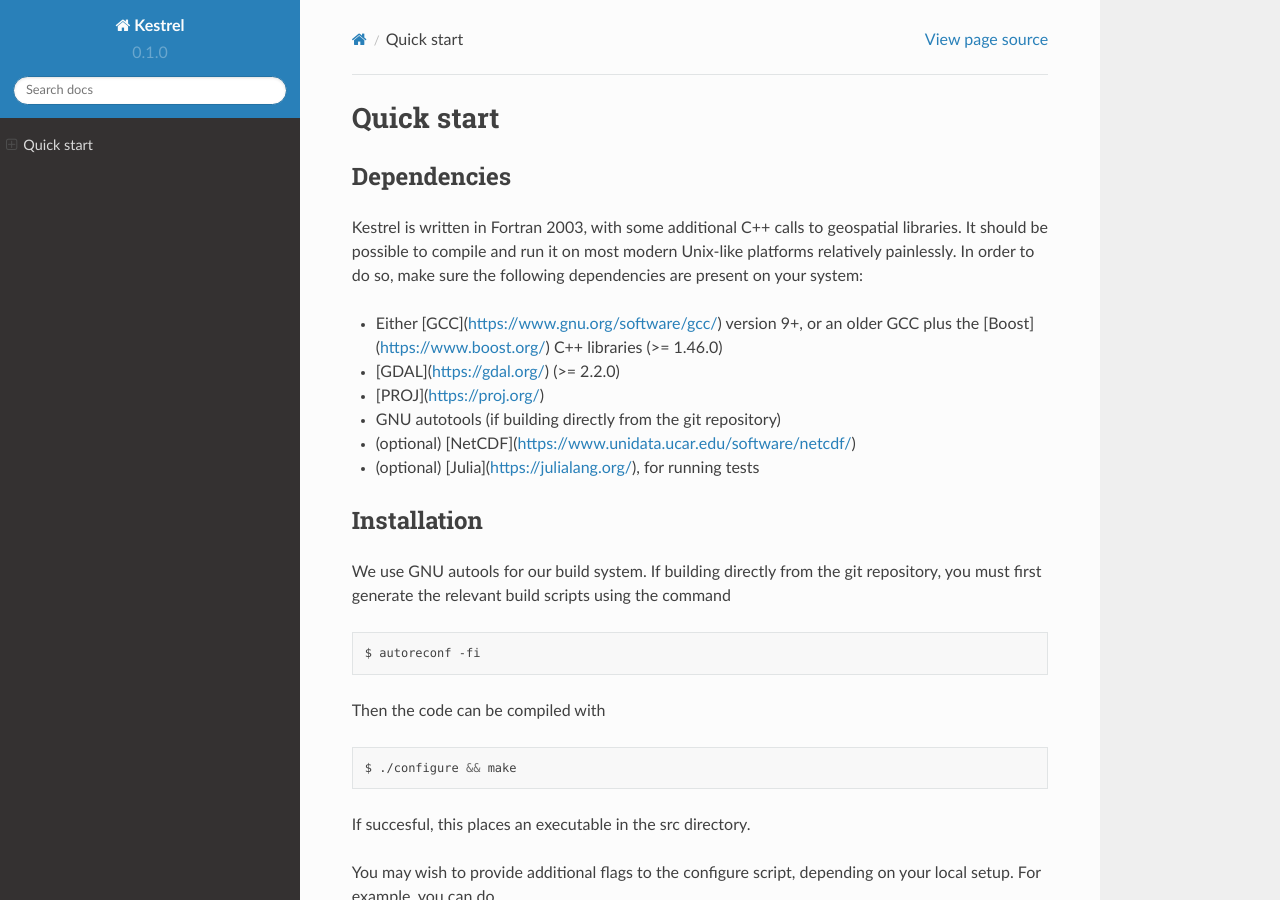
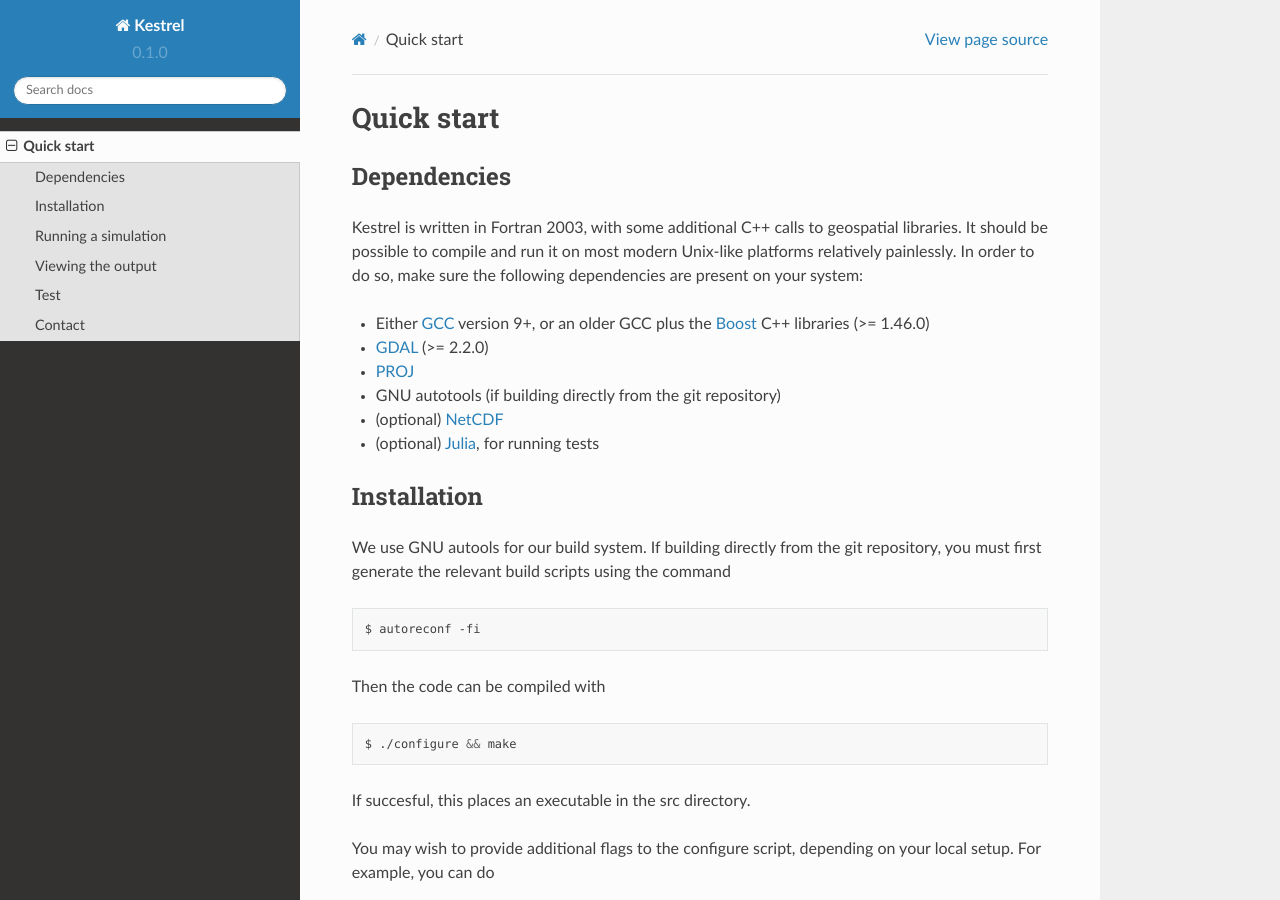
Before and after one commit to jakelangham/kestrel, a Sphinx documentation site: the page built from docs/source/quickstart.rst, in a window 1280 px wide and 900 px high. Built offline with Sphinx 7.4.7 and the Read the Docs theme 2.0.0, drawn with Linux system fonts in a browser that asks for light colours; pages that are not in the unit, such as notebooks, are missing from menus.

Commit message:
Add quickstart link and correct url syntax

```diff
--- a/docs/source/index.rst
+++ b/docs/source/index.rst
@@ -2,9 +2,6 @@
 ===================================
 
 **Kestrel** is a Fortran code for simulating sediment-laden Earth surface flows, such as debris flows, landslides and flash flooding.
-
-Check out the :doc:`usage` section for further information, including
-how to :ref:`install` the project.
 
 .. note::
 
@@ -15,5 +12,4 @@
 
 .. toctree::
 
-   usage
-   api
+   quickstart
--- a/docs/source/quickstart.rst
+++ b/docs/source/quickstart.rst
@@ -11,12 +11,12 @@
 It should be possible to compile and run it on most modern Unix-like platforms relatively painlessly.
 In order to do so, make sure the following dependencies are present on your system:
 
-* Either [GCC](https://www.gnu.org/software/gcc/) version 9+, or an older GCC plus the [Boost](https://www.boost.org/) C++ libraries (>= 1.46.0)
-* [GDAL](https://gdal.org/) (>= 2.2.0)
-* [PROJ](https://proj.org/)
+* Either `GCC <https://www.gnu.org/software/gcc/>`_ version 9+, or an older GCC plus the `Boost <https://www.boost.org/>`_ C++ libraries (>= 1.46.0)
+* `GDAL <https://gdal.org/>`_ (>= 2.2.0)
+* `PROJ <https://proj.org/>`_
 * GNU autotools (if building directly from the git repository)
-* (optional) [NetCDF](https://www.unidata.ucar.edu/software/netcdf/)
-* (optional) [Julia](https://julialang.org/), for running tests
+* (optional) `NetCDF <https://www.unidata.ucar.edu/software/netcdf/>`_
+* (optional) `Julia <https://julialang.org/>`_, for running tests
 
 .. _installation:
 
```
